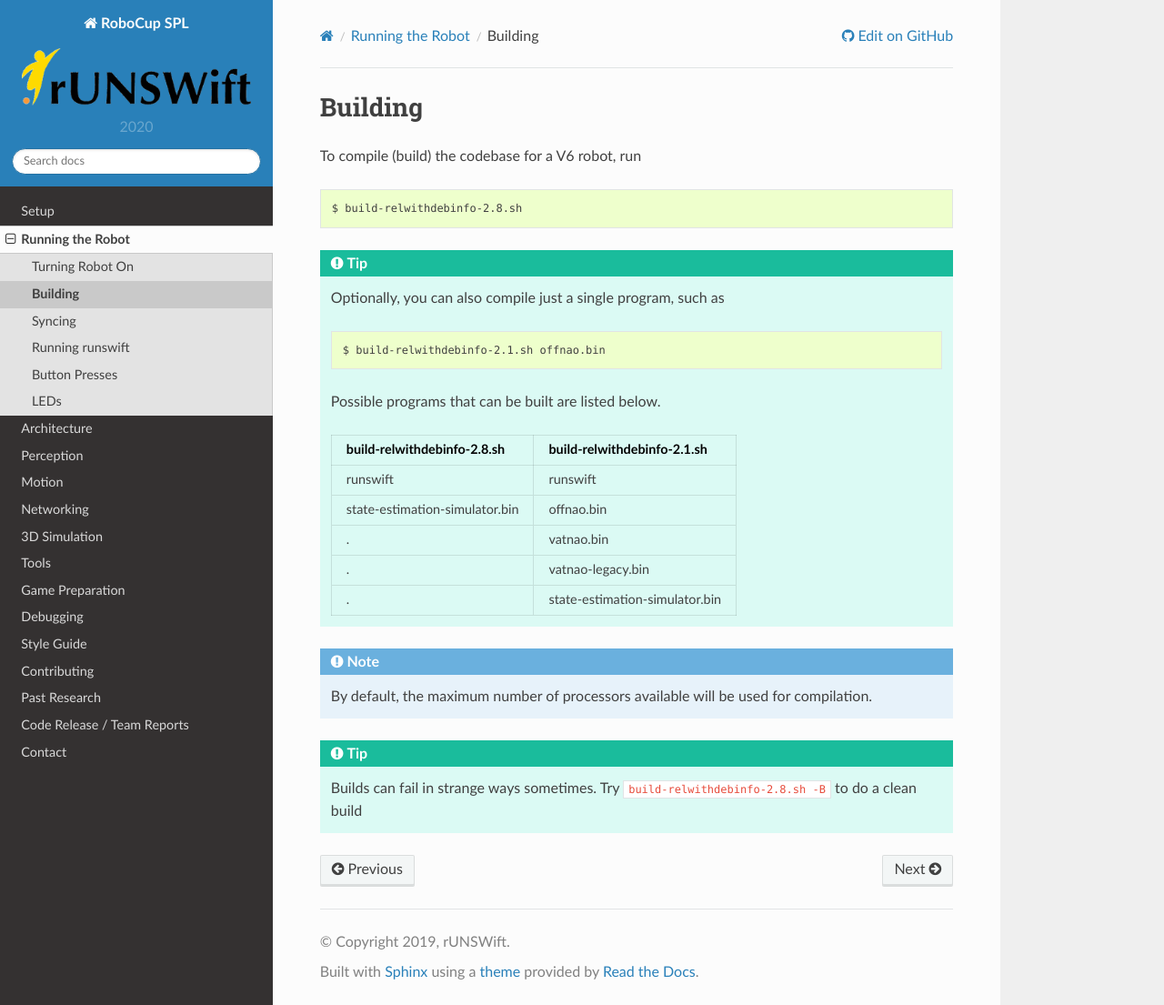
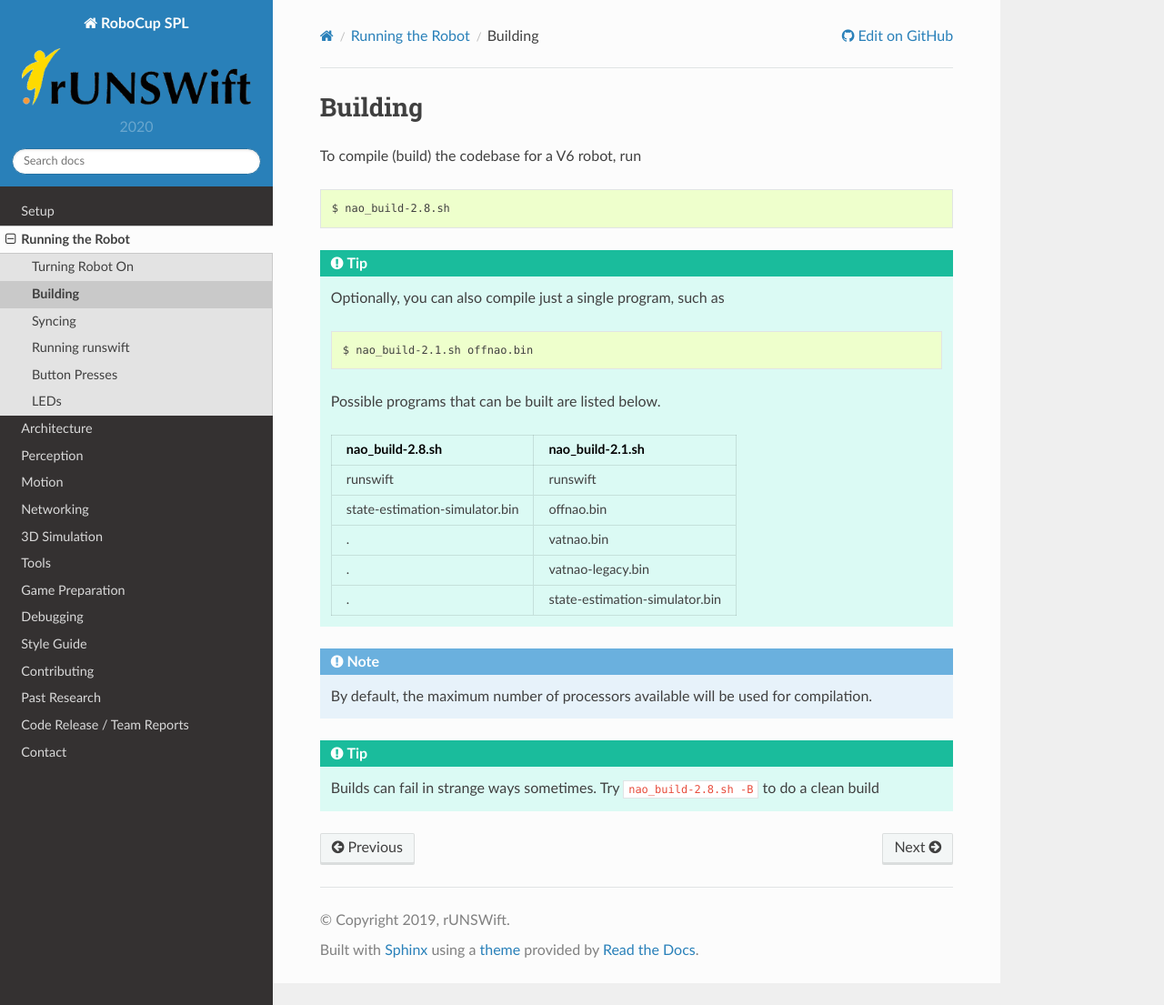
Before and after one commit to UNSWComputing/rUNSWift-docs, a Sphinx documentation site: the page built from source/running/building.rst, in a window 1280 px wide and 1105 px high. Shown: the whole window at 91% size. Built offline with Sphinx 7.4.7 and the Read the Docs theme 2.0.0, drawn with Linux system fonts in a browser that asks for light colours.

Commit message:
changed instructions for some older scripts

```diff
--- a/source/3d_simulation.rst
+++ b/source/3d_simulation.rst
@@ -79,7 +79,7 @@ A window should pop up, with a soccer field.
 Runing simswift (single robot)
 ==============================
 
-#. Run ``build-relwithdebinfo-2.1.sh runswift`` in a new terminal
+#. Run ``nao_build-2.1.sh runswift`` in a new terminal
    to compile simswift. It is important to close the server and
    visualiser, to speed up the compilation.
    This step can be skipped if no re-compilation is required.
@@ -92,7 +92,7 @@ Runing simswift (single robot)
 Running simswift (team)
 =======================
 
-#. ``build-relwithdebinfo-2.1.sh runswift`` to compile. Skip this step if you don't have to
+#. ``nao_build-2.1.sh runswift`` to compile. Skip this step if you don't have to
    re-build.
 #. ``sim_run`` to launch a whole team. This starts five robot agents.
 #. ``sim_kill``, to terminate all agents.
--- a/source/contributing/pc_setup_contributing.rst
+++ b/source/contributing/pc_setup_contributing.rst
@@ -65,7 +65,7 @@ Run the following command to setup the build environment.
 
 .. code-block:: bash
 
-   $ rUNSWift/bin/setup-build.sh
+   $ rUNSWift/bin/build_setup.sh
 
 
 .. note::
--- a/source/contributing/vm_image_creation.rst
+++ b/source/contributing/vm_image_creation.rst
@@ -83,7 +83,7 @@ These are instructions on creating an OVA file to be used in :ref:`pc_setup` for
         # Enter old passphrase: the standard runswift password
         sudo apt install git
         git clone --depth=1 git@github.com:UNSWComputing/rUNSWift.git rUNSWift
-        rUNSWift/bin/setup-build.sh
+        rUNSWift/bin/build_setup.sh
         rUNSWift/bin/setup-simulation.sh
 
     .. note::
--- a/source/perception/state_estimation/index.rst
+++ b/source/perception/state_estimation/index.rst
@@ -80,7 +80,7 @@ Running State Estimation Simulator
 ==================================
 
 To run the state estimation simulator,
-   1. Compile the state estimation simulator by running :code:`build-relwithdebinfo-2.8.sh state-estimation-simulator.bin`.
+   1. Compile the state estimation simulator by running :code:`nao_build-2.8.sh state-estimation-simulator.bin`.
    2. Run the simulator :code:`state-estimation-simulator-2.8.sh <path/to/file>`.
       (eg. :code:`state-estimation-simulator-2.8.sh logs/record.txt`)
 
--- a/source/running/building.rst
+++ b/source/running/building.rst
@@ -6,7 +6,7 @@ To compile (build) the codebase for a V6 robot, run
 
 .. code-block:: bash
 
-    $ build-relwithdebinfo-2.8.sh
+    $ nao_build-2.8.sh
 
 .. tip::
 
@@ -14,12 +14,12 @@ To compile (build) the codebase for a V6 robot, run
 
     .. code-block:: bash
 
-        $ build-relwithdebinfo-2.1.sh offnao.bin
+        $ nao_build-2.1.sh offnao.bin
 
     Possible programs that can be built are listed below.
 
     ============================== ==============================
-    build-relwithdebinfo-2.8.sh    build-relwithdebinfo-2.1.sh
+    nao_build-2.8.sh               nao_build-2.1.sh
     ============================== ==============================
     runswift                       runswift
     state-estimation-simulator.bin offnao.bin
@@ -33,4 +33,4 @@ To compile (build) the codebase for a V6 robot, run
 
 
 .. tip::
-    Builds can fail in strange ways sometimes. Try ``build-relwithdebinfo-2.8.sh -B`` to do a clean build
+    Builds can fail in strange ways sometimes. Try ``nao_build-2.8.sh -B`` to do a clean build
```
